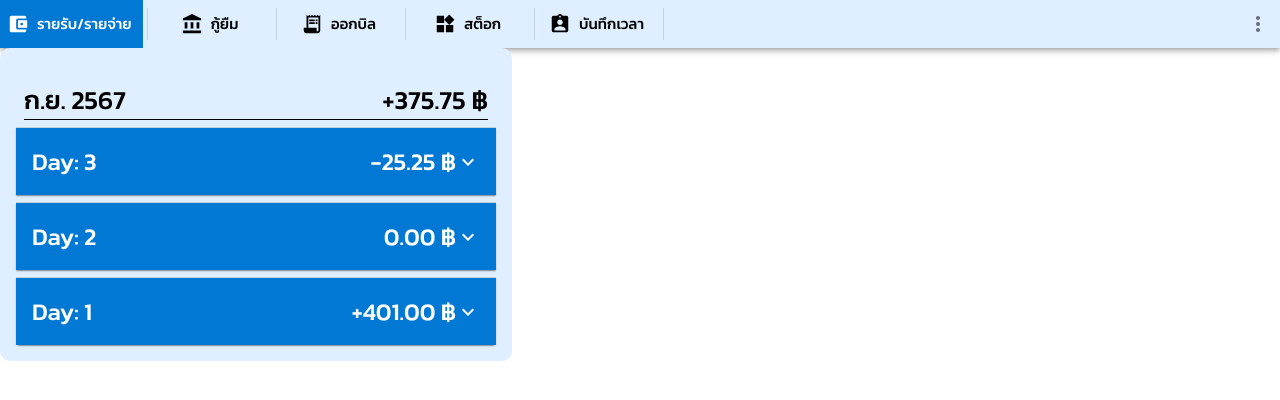
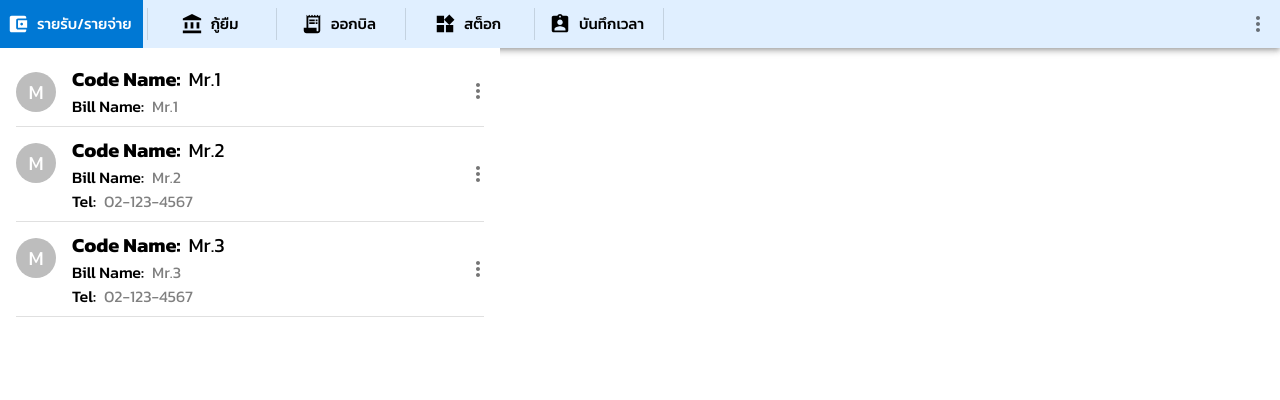
Before and after one commit to NuttaScholar/SmartBiz, a React (Vite) app: page / in a window 1280 px wide. Both pictures are taken after a click on the button "รายรับ/รายจ่าย". Shown: the top 400 px of the page. Built offline with nearby package versions, Linux system fonts and the light colour scheme.

Commit message:
Create ListContact component

```diff
--- a/src/component/Atoms/Label_parameter.tsx
+++ b/src/component/Atoms/Label_parameter.tsx
@@ -19,6 +19,10 @@ interface myProps {
   color?: string;
   gap?: string;
   width?: string;
+  size?: string;
+  color_Label?: string;
+  color_Value?: string;
+  weight_Label?: string;
 }
 //**********************************************
 // Component
@@ -28,14 +32,17 @@ const Label_parameter: React.FC<myProps> = (props) => {
     <Box
       sx={{
         color: props.color,
-        justifyContent: props.gap===undefined?"space-between":"flex-start",
+        justifyContent:
+          props.gap === undefined ? "space-between" : "flex-start",
         gap: props.gap,
         width: props.width,
         ...Field,
       }}
     >
-      <Typography sx={{ fontWeight: "500" }}>{props.label}</Typography>
-      <Typography>{props.value}</Typography>
+      <Typography sx={{ fontWeight: props.weight_Label||"500", fontSize: props.size, color: props.color_Label }}>
+        {props.label}
+      </Typography>
+      <Typography sx={{ fontSize: props.size, color:props.color_Value }}>{props.value}</Typography>
     </Box>
   );
 };
--- a/src/component/Molecules/ButtonOption.tsx
+++ b/src/component/Molecules/ButtonOption.tsx
@@ -36,7 +36,7 @@ const ButtonOption: React.FC<MyProps> = (props) => {
   return (
     <>
       <Tooltip title={props.title}>
-        <IconButton onClick={handleOpenUserMenu} sx={{ p: "10px" }}>
+        <IconButton onClick={handleOpenUserMenu} sx={{ p: "10px", height: "44px" }}>
           <MoreVertIcon />
         </IconButton>
       </Tooltip>
--- /dev/null
+++ b/src/component/Molecules/ContactInfo.tsx
@@ -0,0 +1,117 @@
+import {
+  Avatar,
+  Box,
+  ListItem,
+  ListItemAvatar,
+  ListItemButton,
+  ListItemText,
+} from "@mui/material";
+import Label_parameter from "../Atoms/Label_parameter";
+import React from "react";
+
+//*********************************************
+// Style
+//*********************************************
+
+//*********************************************
+// Type
+//*********************************************
+export type contactInfo_t = {
+  codeName: string;
+  billName: string;
+  description?: string;
+  address?: string;
+  vatID?: string;
+  tel?: string;
+  img?: string;
+};
+//*********************************************
+// Interface
+//*********************************************
+interface myProps {
+  value: contactInfo_t;
+}
+//*********************************************
+// Component
+//*********************************************
+const ContactInfo: React.FC<myProps> = (props) => {
+  /* function stringAvatar(name: string) {
+    const nameArray = name.split(' ');
+    let initial:string;
+    if(nameArray.length>1){
+      initial = `${nameArray[0][0]}${nameArray[1][0]}`;
+    }else{
+      initial = `${nameArray[0][0]}`;
+    }
+    return {
+      children: initial
+    };
+  }*/
+  function stringAvatar(name: string) {
+    const initials = name
+      .split(" ")
+      .map((word) => word[0])
+      .slice(0, 2)
+      .join("");
+    return { children: initials };
+  }
+  return (
+    <ListItem  onClick={()=>console.log("ListItem")} sx={{cursor: 'pointer'}} alignItems="flex-start">
+      <ListItemAvatar>
+        <Avatar
+          {...stringAvatar(props.value.codeName)}
+          alt={props.value.codeName}
+          src={props.value.img}
+        />
+      </ListItemAvatar>
+      <Box>
+        <Label_parameter
+          label={"Code Name:"}
+          value={props.value.codeName}
+          weight_Label="600"
+          gap="8px"
+          size="20px"
+        />
+        <Label_parameter
+          label="Bill Name:"
+          value={props.value.billName}
+          gap="8px"
+          color_Value="gray"
+        />
+        {props.value.description && (
+          <Label_parameter
+            label="Description:"
+            value={props.value.description}
+            gap="8px"
+            color_Value="gray"
+          />
+        )}
+        {props.value.address && (
+          <Label_parameter
+            label="Address:"
+            value={props.value.address}
+            gap="8px"
+            color_Value="gray"
+          />
+        )}
+        {props.value.tel && (
+          <Label_parameter
+            label="Tel:"
+            value={props.value.tel}
+            gap="8px"
+            color_Value="gray"
+          />
+        )}
+        {props.value.vatID && (
+          <Label_parameter
+            label="Tel:"
+            value={props.value.vatID}
+            gap="8px"
+            color_Value="gray"
+          />
+        )}
+      </Box>
+    </ListItem>
+  );
+};
+export default ContactInfo;
--- /dev/null
+++ b/src/component/Organisms/ListContact.tsx
@@ -0,0 +1,48 @@
+import { Box, Divider, List } from "@mui/material";
+import React from "react";
+import ContactInfo, { contactInfo_t } from "../Molecules/ContactInfo";
+import ButtonOption from "../Molecules/ButtonOption";
+
+//*********************************************
+// Style
+//*********************************************
+
+//*********************************************
+// Variable
+//*********************************************
+const optionList: string[] = ["แก้ไข", "ลบ"];
+//*********************************************
+// Interface
+//*********************************************
+interface myProps {
+  value: contactInfo_t[];
+  onClick?: (index: number) => void;
+}
+//*********************************************
+// Component
+//*********************************************
+const ListContact: React.FC<myProps> = (props) => {
+  return (
+    <List sx={{ width: "100%", maxWidth: 500, bgcolor: "background.paper" }}>
+      {props.value.map((value, index) => (
+        <React.Fragment key={index}>
+          <Box
+            sx={{
+              display: "flex",
+              flexDirection: "row",
+              alignItems: "center",
+              "&:hover": {
+                backgroundColor: "action.hover",
+              },
+            }}
+          >
+            <ContactInfo value={value} />
+            <ButtonOption menuList={optionList} />
+          </Box>
+          <Divider variant="middle" />
+        </React.Fragment>
+      ))}
+    </List>
+  );
+};
+export default ListContact;
--- a/src/component/test.tsx
+++ b/src/component/test.tsx
@@ -1,43 +1,8 @@
-import * as React from "react";
-import AppBar_c, { pageApp_e } from "./Organisms/AppBar_c";
-import YearSelector from "./Organisms/YearSelector";
-import DailyTotalList from "./Molecules/DailyTotalList";
-import { DailyMoneyList } from "../dataSet/DataMoney";
+import ListContact from './Organisms/ListContact';
+import { ContactList_dataSet } from '../dataSet/DataContactList';
 
-
-//************************************************
-// Style
-//************************************************
-/*
-const field: SxProps<Theme> = {
-  display: "flex",
-  bgcolor: "secondary.main",
-  width: "100%",
-};*/
-//************************************************
-// Type
-//************************************************
-
-//************************************************
-// Variable
-//************************************************
-
-//************************************************
-// Function
-//************************************************
-function ResponsiveAppBar() {
-  const [year, setYear] = React.useState<number>(new Date().getFullYear());
-  const handleOnChange = (year: number) => {
-    setYear(year);
-  };
-  const [page, setPage] = React.useState<pageApp_e>(pageApp_e.access)
-
+export default function AlignItemsList() {
   return (
-    <>
-      <AppBar_c role="admin" page={page} onClick={(page)=>setPage(page)}/>
-      <YearSelector year={year} onChange={handleOnChange}/>
-      <DailyTotalList value={DailyMoneyList[0]} onClick={(id)=>{alert(`id: ${id}`)}}/>
-    </>
+    <ListContact value={ContactList_dataSet}/>
   );
 }
-export default ResponsiveAppBar;
--- /dev/null
+++ b/src/dataSet/DataContactList.tsx
@@ -0,0 +1,18 @@
+import { contactInfo_t } from "../component/Molecules/ContactInfo";
+
+export const ContactList_dataSet: contactInfo_t[] = [
+  {
+    billName: "Mr.1",
+    codeName: "Mr.1",
+  },
+  {
+    billName: "Mr.2",
+    codeName: "Mr.2",
+    tel: "02-123-4567"
+  },
+  {
+    billName: "Mr.3",
+    codeName: "Mr.3",
+    tel: "02-123-4567"
+  },
+];
--- a/src/page/Access.tsx
+++ b/src/page/Access.tsx
@@ -3,6 +3,7 @@ import { useNavigate } from "react-router-dom";
 import { gotoPage } from "../function/Rounting";
 import { DailyMoneyList } from "../dataSet/DataMoney";
 import MonthlyTotalList from "../component/Organisms/MonthlyTotalList";
+import AlignItemsList from "../component/test";
 
 const Page_Access: React.FC = () => {
   const navigate = useNavigate();
@@ -12,8 +13,8 @@ const Page_Access: React.FC = () => {
   return (
     <>
       <AppBar_c role="admin" page={pageApp_e.access} onClick={handleOnClick} />
-      <MonthlyTotalList value={DailyMoneyList}/>
 
+      <AlignItemsList/>
     </>
   );
 };
```
